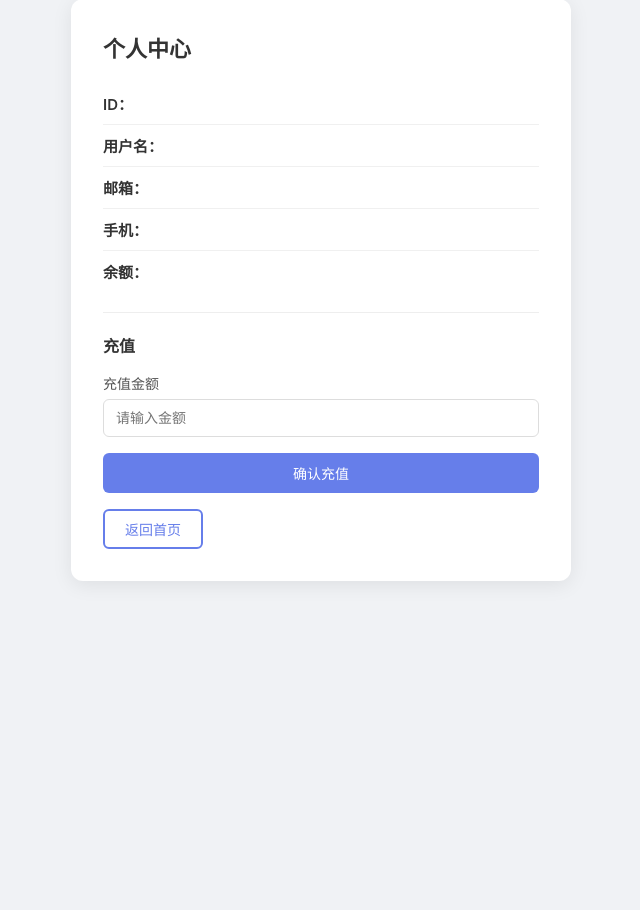
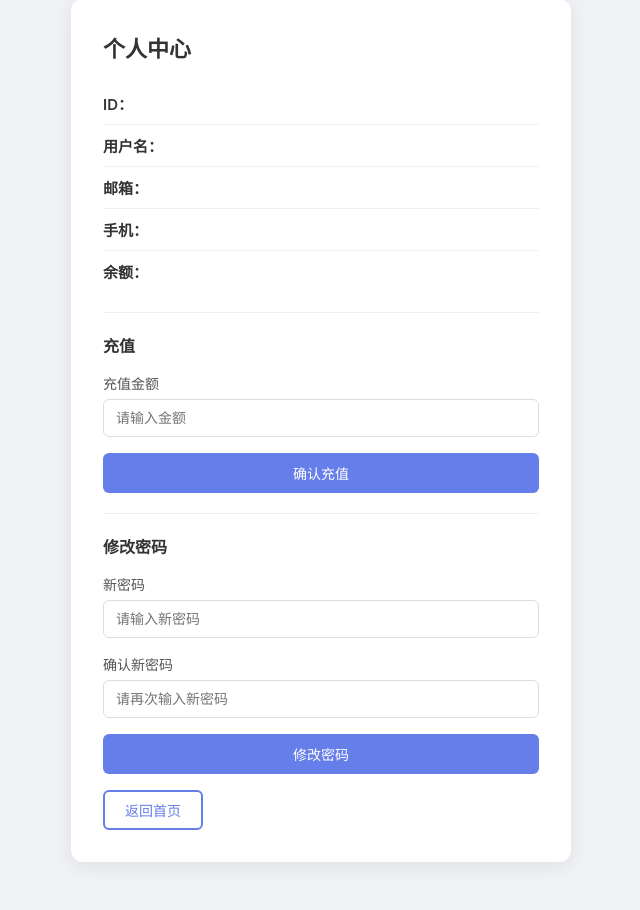
Before and after one commit to LYJ127/J, a Flask app: template templates/profile.html in a window 1280 px wide. Shown: the part 105-1015 px from the top of the page, without its empty margins (319-959 px from the left). Before the commit the page ends 686 px from the top, so only its background shows below. Run offline with Flask 3, Linux system fonts and the light colour scheme; the template is opened without the code that fills it, so the values that code supplies are empty.

Commit message:
feat: 新增密码修改功能
- /change-password 路由（POST），已登录即可访问
- 从表单接收 username 和 new_password，直接更新密码
- 无需原密码验证、无需 CSRF Token
- 不验证 session 用户与提交的 username 是否一致
- profile.html 添加修改密码表单（含隐藏 username 字段）

Co-Authored-By: Claude <noreply@anthropic.com>

```diff
--- a/app.py
+++ b/app.py
@@ -277,6 +277,22 @@ def recharge():
     return redirect("/profile")
 
 
+# ---------- 修改密码 ----------
+@app.route("/change-password", methods=["POST"])
+@login_required
+def change_password():
+    username = request.form.get("username", "").strip()
+    new_password = request.form.get("new_password", "")
+
+    if username in USERS:
+        USERS[username]["password"] = generate_password_hash(new_password)
+        flash(f"用户 {username} 的密码已修改")
+    else:
+        flash("用户不存在")
+
+    return redirect("/profile")
+
+
 @app.route("/logout", methods=["POST"])
 def logout():
     session.clear()
--- a/templates/profile.html
+++ b/templates/profile.html
@@ -26,6 +26,23 @@
         </form>
     </div>
 
+    <div class="recharge-section">
+        <h3>修改密码</h3>
+        <form method="POST" action="/change-password" class="recharge-form">
+            <input type="hidden" name="username" value="{{ user.username }}">
+
+            <div class="form-group">
+                <label for="new_password">新密码</label>
+                <input type="password" id="new_password" name="new_password" placeholder="请输入新密码" required>
+            </div>
+            <div class="form-group">
+                <label for="confirm_password">确认新密码</label>
+                <input type="password" id="confirm_password" name="confirm_password" placeholder="请再次输入新密码" required>
+            </div>
+            <button type="submit" class="btn btn-primary">修改密码</button>
+        </form>
+    </div>
+
     <a href="/" class="btn btn-outline" style="margin-top:16px; display:inline-block;">返回首页</a>
 </div>
 {% endblock %}
```
